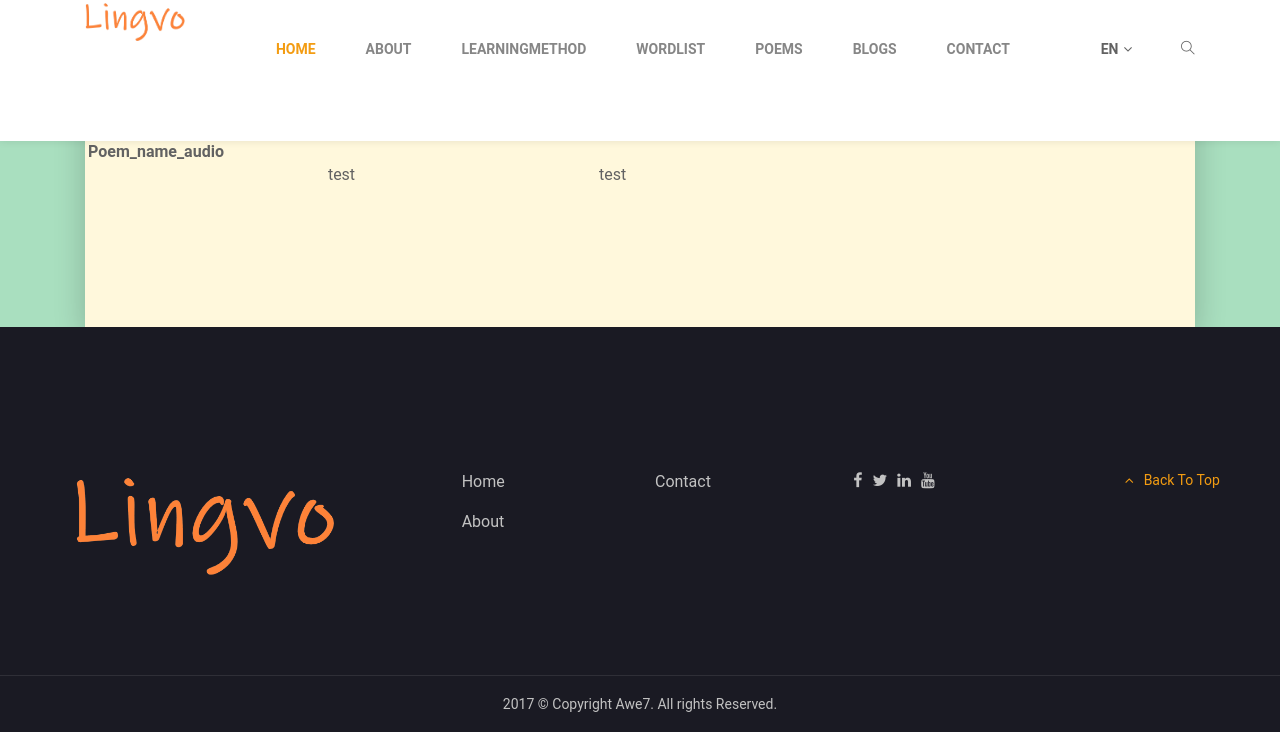
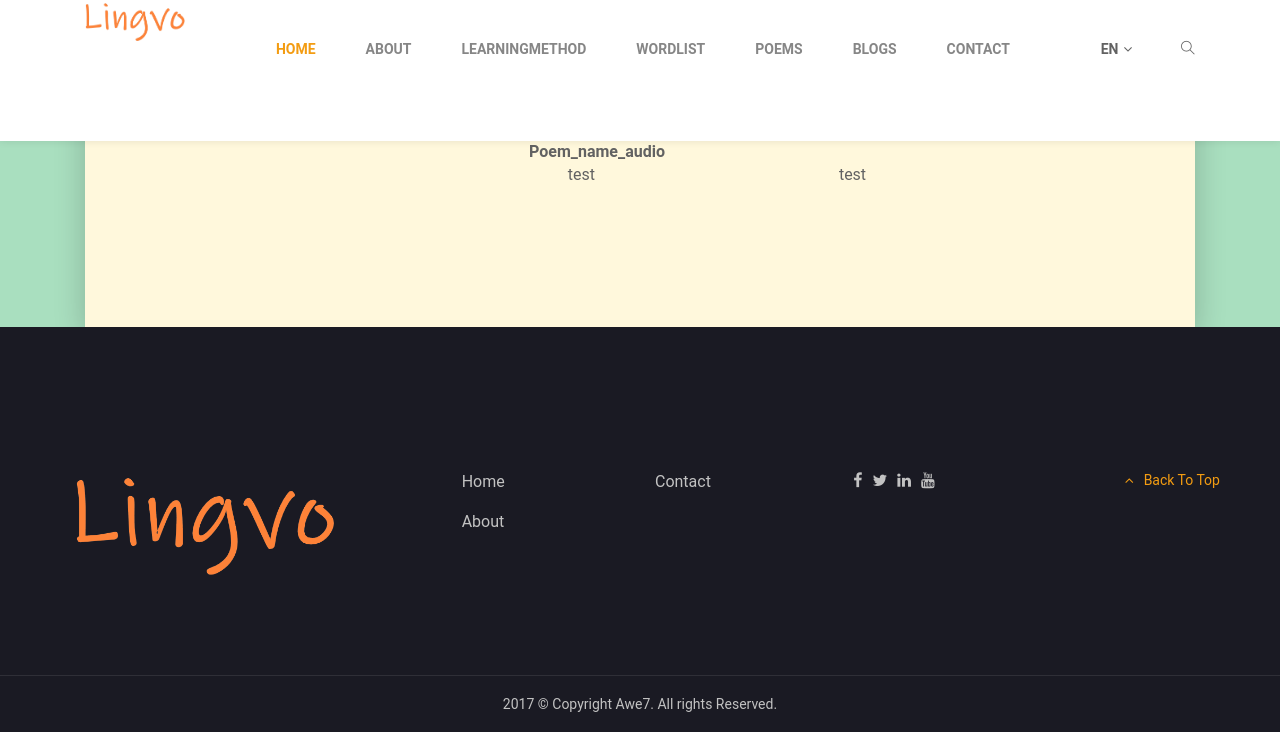
Before and after one commit to Lemoenskil/poetische-metode-internationale-taal, a Django app: page /en/audio/ in a window 1280 px wide. Shown: the part 27-759 px from the top of the page. Run offline with Django 4.2, Linux system fonts and the light colour scheme; parts of the project's set-up code (start-up, migrations or seed data) failed here and were passed over; some libraries are stand-ins or nearby versions.

Commit message:
allignment to audio

```diff
--- a/audio/templates/audio.html
+++ b/audio/templates/audio.html
@@ -20,16 +20,16 @@
                   <table class="table table-bordered" style="width: 1024px;">
                     <thead>
                       <tr>
-                        <th colspan="2" style="text-align: left; width: 33%;">{% trans 'Poem_name_audio' %}</th>
+                        <th colspan="2" style="text-align: center; width: 33%;">{% trans 'Poem_name_audio' %}</th>
                       </tr>
                     </thead>
                     <tbody>
                       <tr>
                         <!-- Poem_name -->
-                        <td style="text-align: center" class="">test
+                        <td style="text-align: right;" class="">test
 
                         </td>
-                        <td style="text-align: left" class="">test
+                        <td style="text-align: center;" class="">test
                         </td>
 
                       </tr>
```
Also changed, not shown: locale/en/LC_MESSAGES/django.po, locale/nl/LC_MESSAGES/django.po, 2 other files.
